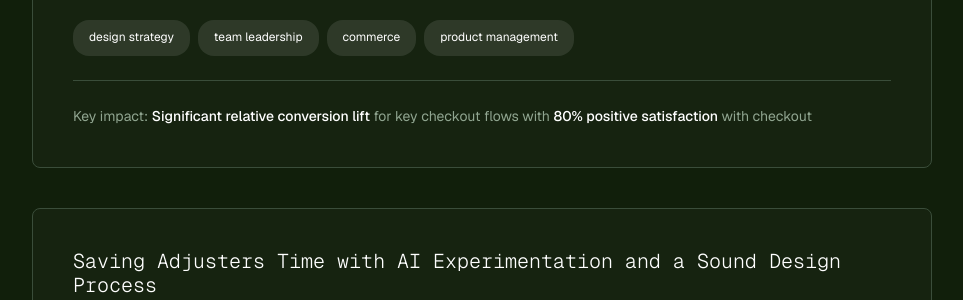
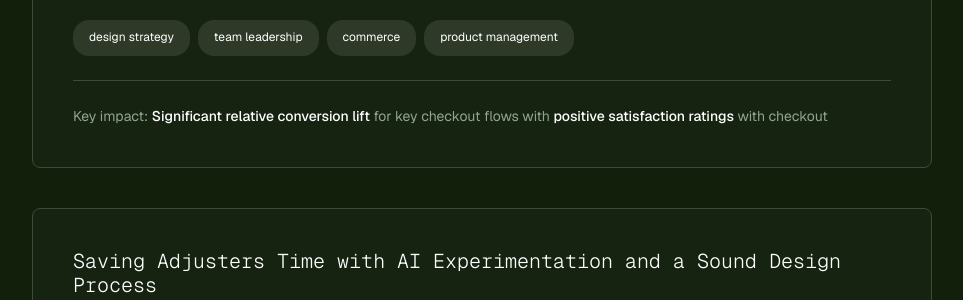
Before and after one commit to benjoycect/benjoycect.github.io, a Jekyll site: the page index.html, which Jekyll copies as it is, in a window 1280 px wide. Shown: the part 841-1141 px from the top of the page, without its empty margins (158-1121 px from the left). Built offline with Jekyll 4.4.1, drawn with Linux system fonts in a browser that asks for light colours; nearby versions of some CDN libraries; Markdown is read by kramdown in place of the engine named in the settings.

Commit message:
Update index.html

```diff
--- a/index.html
+++ b/index.html
@@ -50,7 +50,7 @@
                 <span class="tag">product management</span>
             </div>
             <div class="impact-metric">
-                Key impact: <span class="metric-value">Significant relative conversion lift</span> for key checkout flows with <span class="metric-value">80% positive satisfaction</span> with checkout
+                Key impact: <span class="metric-value">Significant relative conversion lift</span> for key checkout flows with <span class="metric-value">positive satisfaction ratings</span> with checkout
             </div>
         </article>
 
```
